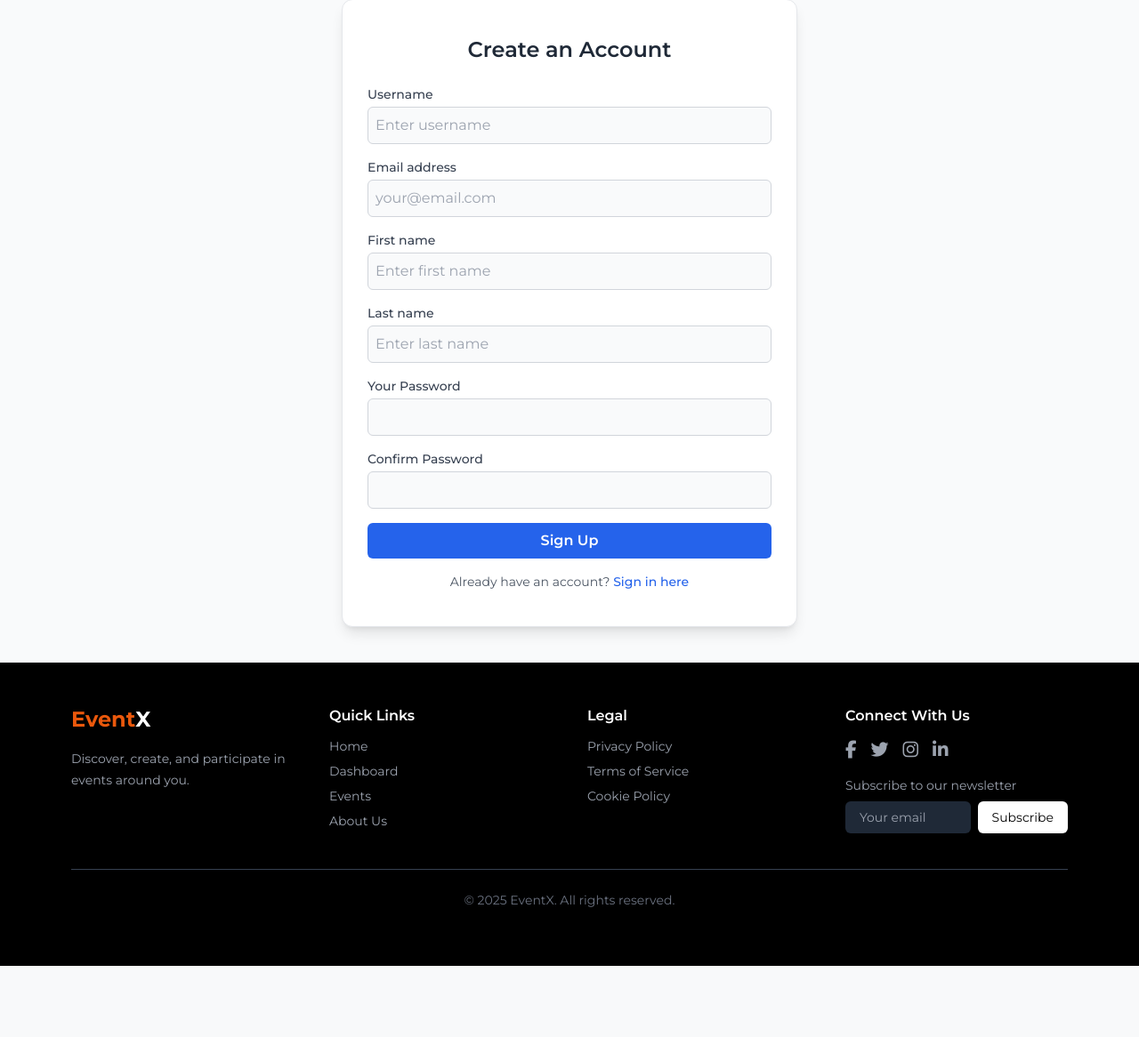
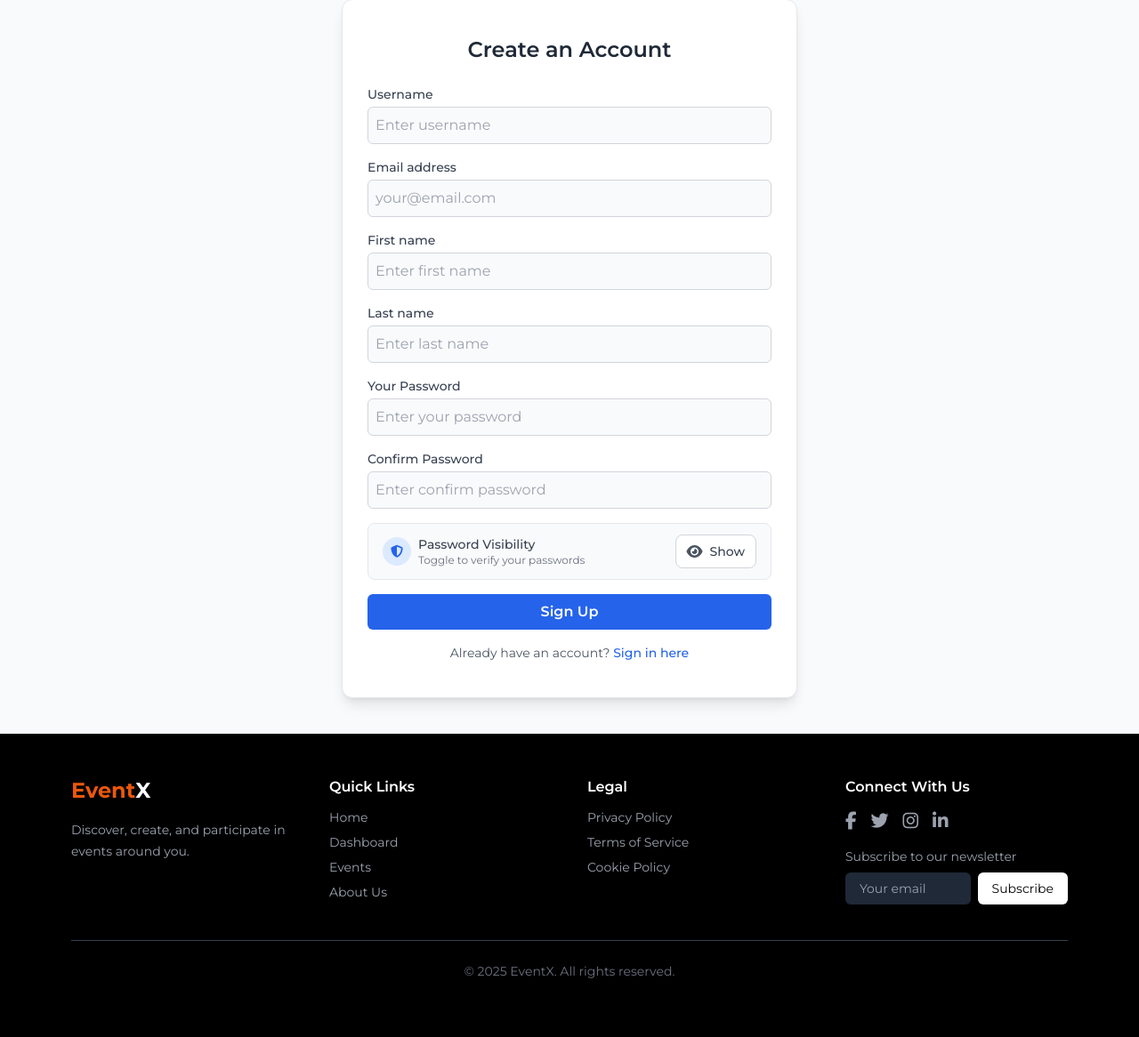
Before and after one commit to nazmulh24/EventX-Event_Management_System, a Django app: page /users/sign-up/ in a window 1280 px wide. Shown: the part 138-1304 px from the top of the page at 89% size. Before the commit the page ends 1224 px from the top, so only its background shows below. Run offline with Django 5.2, Linux system fonts and the light colour scheme; some libraries are stand-ins or nearby versions.

Commit message:
Done Sign in and up page...

```diff
--- a/events/forms.py
+++ b/events/forms.py
@@ -25,6 +25,13 @@ class StyleFormMixin:
                 widget.attrs.update(
                     {
                         "class": self.default_classes,
+                        "placeholder": placeholder,
+                    }
+                )
+            elif isinstance(widget, forms.PasswordInput):
+                widget.attrs.update(
+                    {
+                        "class": self.default_classes + " pr-10",
                         "placeholder": placeholder,
                     }
                 )
--- a/users/templates/Registration/sign_up.html
+++ b/users/templates/Registration/sign_up.html
@@ -1,8 +1,8 @@
 <!DOCTYPE html>
 <html lang="en">
   <head>
-    <meta charset="UTF-8">
-    <meta name="viewport" content="width=device-width, initial-scale=1.0">
+    <meta charset="UTF-8" />
+    <meta name="viewport" content="width=device-width, initial-scale=1.0" />
     <title>Sign Up | EventX</title>
     {% include "links.html" %}
   </head>
@@ -10,11 +10,17 @@
     {% include "header.html" %}
 
     <main class="min-h-[calc(100vh-460px)]">
-        <div class="max-w-lg mx-auto my-10 bg-white shadow-lg rounded-xl py-10 px-7 border border-gray-200">
-            <h2 class="text-2xl font-semibold text-center text-gray-800 mb-6">Create an Account</h2>
+      <div
+        class="max-w-lg mx-auto my-10 bg-white shadow-lg rounded-xl py-10 px-7 border border-gray-200"
+      >
+        <h2 class="text-2xl font-semibold text-center text-gray-800 mb-6">
+          Create an Account
+        </h2>
 
         {% if form.non_field_errors %}
-                <div class="bg-red-100 border border-red-400 text-red-700 px-4 py-2 rounded mb-4 text-sm">
+        <div
+          class="bg-red-100 border border-red-400 text-red-700 px-4 py-2 rounded mb-4 text-sm"
+        >
           <ul>
             {% for error in form.non_field_errors %}
             <li>⚠️ {{ error }}</li>
@@ -24,15 +30,16 @@
         {% endif %}
 
         <form method="POST" action="" class="space-y-4">
-                {% csrf_token %}
-                {% for field in form %}
+          {% csrf_token %} {% for field in form %}
           <div>
-                        <label for="{{ field.id_for_label }}" class="block text-sm font-medium text-gray-700 mb-1">
+            <label
+              for="{{ field.id_for_label }}"
+              class="block text-sm font-medium text-gray-700 mb-1"
+            >
               {{ field.label }}
             </label>
-                        {{ field }}
 
-                        {% if field.errors %}
+            {{ field }} {% if field.errors %}
             <ul class="text-red-500 text-sm mt-1">
               {% for error in field.errors %}
               <li>• {{ error }}</li>
@@ -42,14 +49,51 @@
           </div>
           {% endfor %}
 
-                <button type="submit"
-                        class="w-full bg-blue-600 hover:bg-blue-700 text-white font-semibold py-2 px-4 rounded-md transition duration-200">
+          <!-- Professional Password Visibility Toggle -->
+          <div
+            class="flex items-center justify-between py-3 px-4 bg-gray-50 rounded-lg border border-gray-200 mb-4"
+          >
+            <div class="flex items-center space-x-3">
+              <div
+                class="flex items-center justify-center w-8 h-8 bg-blue-100 rounded-full"
+              >
+                <i class="fas fa-shield-alt text-blue-600 text-sm"></i>
+              </div>
+              <div class="px-2">
+                <p class="text-sm font-medium text-gray-700">
+                  Password Visibility
+                </p>
+                <p class="text-xs text-gray-500">
+                  Toggle to verify your passwords
+                </p>
+              </div>
+            </div>
+            <button
+              type="button"
+              class="flex items-center space-x-2 px-3 py-2 bg-white border border-gray-300 rounded-lg hover:bg-gray-50 focus:outline-none focus:ring-2 focus:ring-blue-500 focus:border-blue-500 transition-all duration-200"
+              onclick="toggleAllPasswords()"
+              id="toggleAllBtn"
+            >
+              <i class="fas fa-eye text-gray-600" id="toggleAllIcon"></i>
+              <span class="text-sm font-medium text-gray-700" id="toggleAllText"
+                >Show</span
+              >
+            </button>
+          </div>
+
+          <button
+            type="submit"
+            class="w-full bg-blue-600 hover:bg-blue-700 text-white font-semibold py-2 px-4 rounded-md transition duration-200"
+          >
             Sign Up
           </button>
 
           <p class="text-center text-sm text-gray-600 mt-4">
             Already have an account?
-                    <a href="{% url 'sign-in' %}" class="text-blue-600 hover:underline font-medium">
+            <a
+              href="{% url 'sign-in' %}"
+              class="text-blue-600 hover:underline font-medium"
+            >
               Sign in here
             </a>
           </p>
@@ -59,5 +103,40 @@
 
     {% include "footer.html" %}
 
+    <script>
+      let passwordsVisible = false;
+
+      function toggleAllPasswords() {
+        const passwordFields = document.querySelectorAll(
+          'input[type="password"], input[type="text"][name="pass1"], input[type="text"][name="pass2"]'
+        );
+        const toggleIcon = document.getElementById("toggleAllIcon");
+        const toggleText = document.getElementById("toggleAllText");
+
+        passwordsVisible = !passwordsVisible;
+
+        passwordFields.forEach((field) => {
+          if (field.name === "pass1" || field.name === "pass2") {
+            field.type = passwordsVisible ? "text" : "password";
+          }
+        });
+
+        if (passwordsVisible) {
+          toggleIcon.classList.remove("fa-eye");
+          toggleIcon.classList.add("fa-eye-slash");
+          toggleText.textContent = "Hide";
+        } else {
+          toggleIcon.classList.remove("fa-eye-slash");
+          toggleIcon.classList.add("fa-eye");
+          toggleText.textContent = "Show";
+        }
+      }
+
+      // Initialize on page load
+      document.addEventListener("DOMContentLoaded", function () {
+        const toggleBtn = document.getElementById("toggleAllBtn");
+        toggleBtn.setAttribute("aria-label", "Toggle password visibility");
+      });
+    </script>
   </body>
 </html>
```
Also changed, not shown: users/templates/Registration/sign_in.html (+67 -14 lines). Lines whose indentation alone changed are shown as unchanged.
